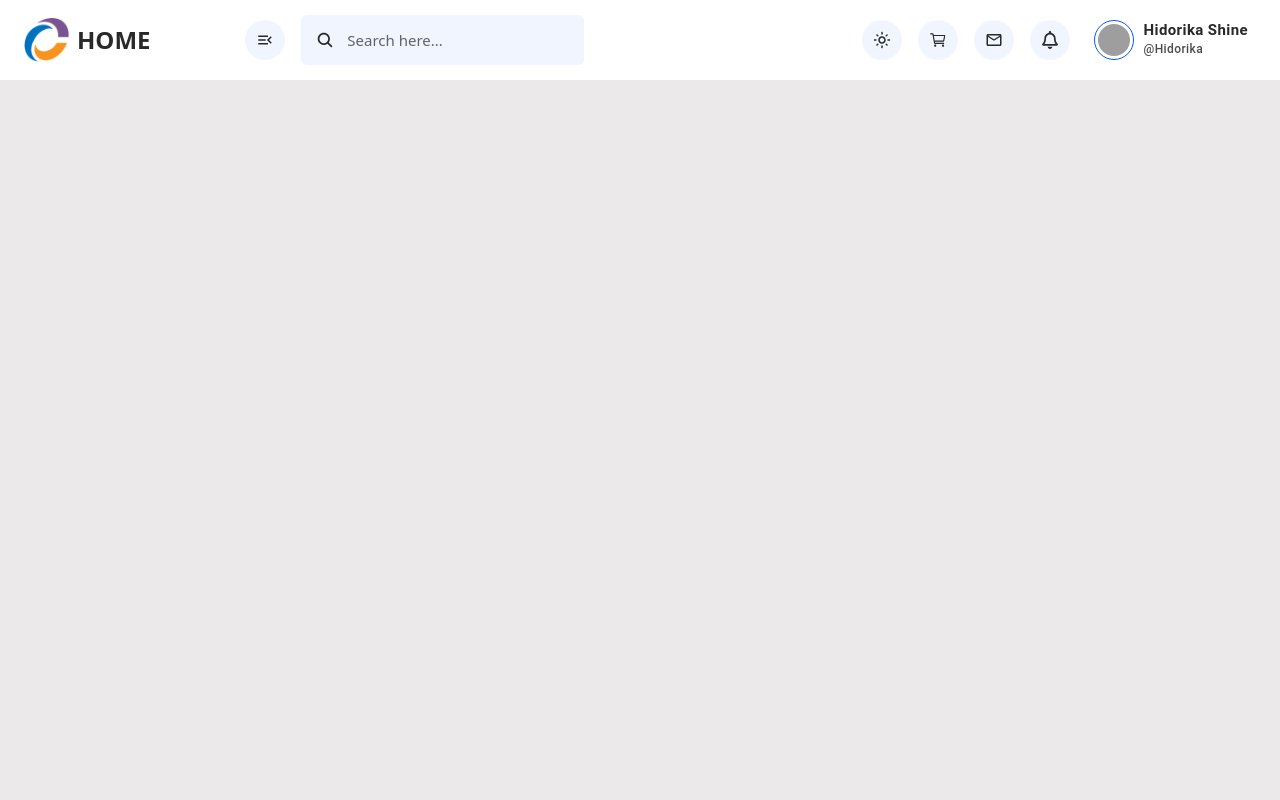
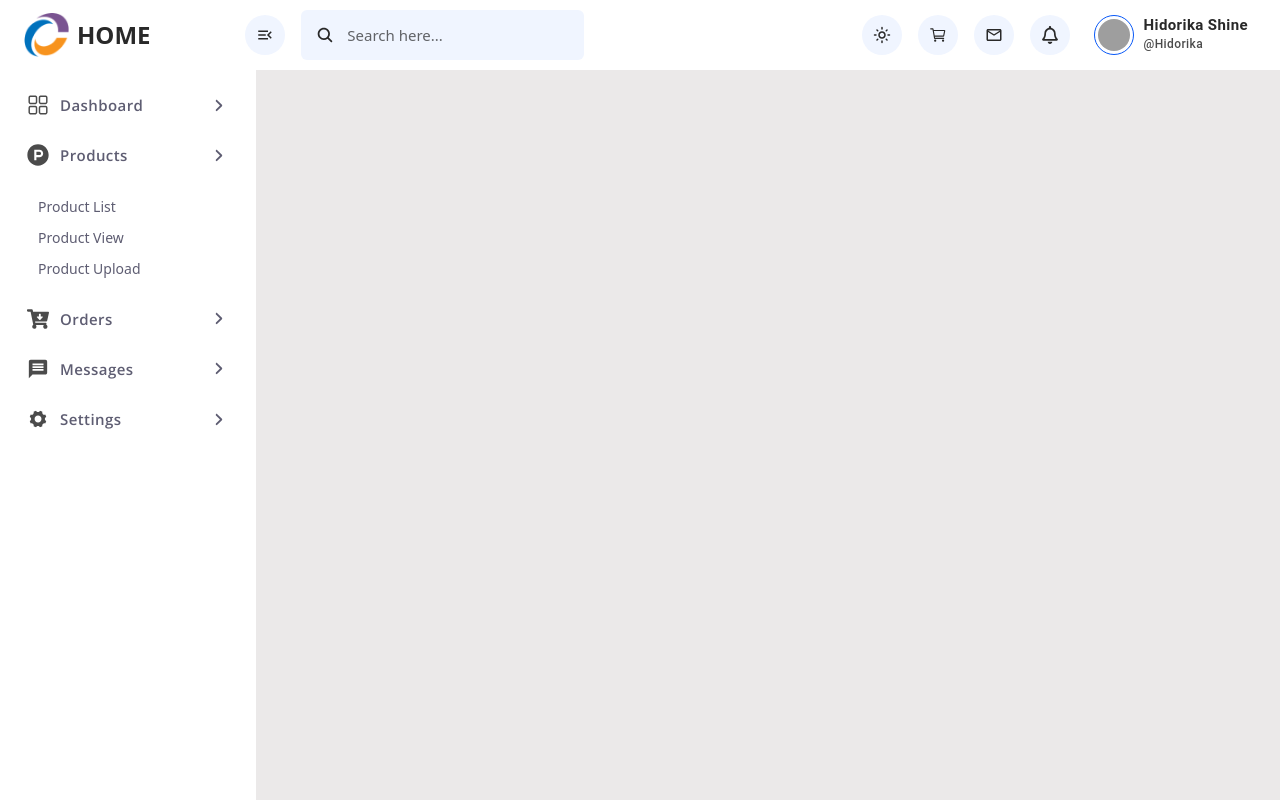
Before and after one commit to hidorika-hikari/AdminDashboard, a React (Create React App) app: page / in a window 1280 px wide. Built offline with nearby package versions, Linux system fonts and the light colour scheme; grey boxes are pictures that could not be loaded.

Commit message:
<ul className="submenu">

```diff
--- a/src/App.css
+++ b/src/App.css
@@ -35,8 +35,12 @@ body {
 
 header {
   width: 100%;
-  height: 80px;
+  height: 70px;
   background: #fff;
+  position: fixed;
+  top: 0px;
+  left: 0px;
+  z-index: 1000;
 }
 
 header .row{
@@ -221,3 +225,116 @@ header button.rounded-circle:hover svg{
   overflow-y: scroll;
   overflow-x: hidden;
 }
+
+.main .sidebarWrapper{
+  width: 20%;
+  flex: 0 0 20%;
+  transition: all 0.3s ease-in-out;
+}
+
+.main .sidebarWrapper .sidebar {
+  background: #fff;
+  height: 100vh;
+  left: 0;
+  max-height: calc(100% - 70px);
+  overflow-x: hidden;
+  overflow-y: scroll;
+  padding-bottom: 40px;
+  position: fixed;
+  top: 70px;
+  transition: all .3s;
+  width: 20%;
+}
+
+.main .sidebarWrapper .sidebar::-webkit-scrollbar{
+  width: 3px !important;
+}
+
+.main .sidebarWrapper .sidebar::-webkit-scrollbar-thumb{
+  background: transparent !important;
+}
+
+.main .sidebarWrapper:hover .sidebar::-webkit-scrollbar{
+  background: #0858f7 !important;
+}
+
+.main .sidebarWrapper .sidebar ul{
+  margin-bottom: 0px;
+  padding: 10px 15px;
+}
+
+.main .sidebarWrapper .sidebar ul li{
+  list-style: none;
+}
+
+.main .sidebarWrapper .sidebar ul li button {
+  align-items: center;
+  border-radius: 10px !important;
+  color: #5e5d72 !important;
+  font-family: Open Sans, sans-serif !important;
+  font-size: 15px !important;
+  font-weight: 600 !important;
+  justify-content: left;
+  padding: 12px 10px !important;
+  text-align: left;
+  text-transform: capitalize !important;
+}
+
+.main .sidebarWrapper .sidebar ul li button .icon{
+  display: flex;
+  align-items: center;
+  justify-content: center;
+  width: 25px;
+  height: 25px;
+  margin-right: 10px;
+}
+
+.main .sidebarWrapper .sidebar ul li button .icon svg{
+  color: #000;
+  opacity: 0.7;
+  font-size: 22px;
+}
+
+main .sidebarWrapper .sidebar ul li button *{
+  color: #5e5d72 !important;
+}
+
+.main .sidebarWrapper .sidebar ul li button .arrow{
+  margin-left: auto;
+  display: flex;
+  align-items: center;
+  justify-content: center;
+  width: 25px;
+  height: 25px;
+}
+
+.main .sidebarWrapper .sidebar ul li button:hover{
+  background: #f1f1f1 !important;
+}
+
+main .sidebarWrapper .sidebar ul li button{
+  color: rgba(0, 0, 0, 0.7) !important;
+}
+
+.main .sidebarWrapper .sidebar ul .submenu{
+  padding-left: 23px;
+}
+
+.main .sidebarWrapper .sidebar ul .submenu li{
+  width: 100%;
+  list-style: none;
+}
+
+.main .sidebarWrapper .sidebar ul .submenu li a{
+  color: #5e5d72 !important;
+  text-decoration: none;
+  display: block;
+  padding: 5px 0px;
+  font-size: 14px;
+  font-weight: 500;
+  transition: all 0.3s;
+}
+
+.main .sidebarWrapper .sidebar ul .submenu li a:hover{
+  color: #0858f7 !important;
+}
--- a/src/App.js
+++ b/src/App.js
@@ -3,15 +3,24 @@ import "bootstrap/dist/css/bootstrap.min.css";
 import { BrowserRouter, Routes, Route } from 'react-router-dom';
 import Dashboard from './pages/Dashboard';
 import Header from './components/Header';
+import Sidebar from './components/Sidebar';
 
 function App() {
   return (
     <BrowserRouter>
     <Header/>
-      <Routes>
-        <Route path="/" exact={true} element={<Dashboard />} />
-        <Route path="/dashboard" exact={true} element={<Dashboard />} />
-      </Routes>
+    <div className='main d-flex'>
+      <div className='sidebarWrapper'>
+        <Sidebar/>
+      </div>
+
+      <div className='content'>
+        <Routes>
+          <Route path="/" exact={true} element={<Dashboard />} />
+          <Route path="/dashboard" exact={true} element={<Dashboard />} />
+        </Routes>
+      </div>
+    </div>
     </BrowserRouter>
   );
 }
--- /dev/null
+++ b/src/components/Sidebar/index.js
@@ -0,0 +1,68 @@
+import Button from "@mui/material/Button";
+import { FaCartArrowDown, FaProductHunt } from "react-icons/fa";
+import { FaAngleRight } from "react-icons/fa6";
+import { IoIosSettings } from "react-icons/io";
+import { MdMessage } from "react-icons/md";
+import { RxDashboard } from "react-icons/rx";
+import { Link } from "react-router-dom";
+
+const Sidebar = () => {
+    return (
+        <>
+            <div className="sidebar">
+                <ul>
+                    <li>
+                        <Link to="/">
+                            <Button className="w-100">
+                                <span className="icon"><RxDashboard/></span>
+                                    Dashboard
+                                <span className="arrow"><FaAngleRight/></span>
+                            </Button>
+                        </Link>
+                    </li>
+                    <li>
+                        <Button className="w-100">
+                            <span className="icon"><FaProductHunt/></span>
+                                Products
+                            <span className="arrow"><FaAngleRight/></span>
+                        </Button>
+                        <ul className="submenu">
+                            <li><Link to="#">Product List</Link></li>
+                            <li><Link to="#">Product View</Link></li>
+                            <li><Link to="#">Product Upload</Link></li>
+                        </ul>
+                    </li>
+                    <li>
+                        <Link to="/">
+                            <Button className="w-100">
+                                <span className="icon"><FaCartArrowDown/></span>
+                                    Orders
+                                <span className="arrow"><FaAngleRight/></span>
+                            </Button>
+                        </Link>
+                    </li>
+                    <li>
+                        <Link to="/">
+                            <Button className="w-100">
+                                <span className="icon"><MdMessage/></span>
+                                    Messages
+                                <span className="arrow"><FaAngleRight/></span>
+                            </Button>
+                        </Link>
+                    </li>
+                    <li>
+                        <Link to="/">
+                            <Button className="w-100">
+                                <span className="icon"><IoIosSettings/></span>
+                                    Settings
+                                <span className="arrow"><FaAngleRight/></span>
+                            </Button>
+                        </Link>
+                    </li>
+                </ul>
+            </div>
+        </>
+    )
+}
+
+export default Sidebar;
```
